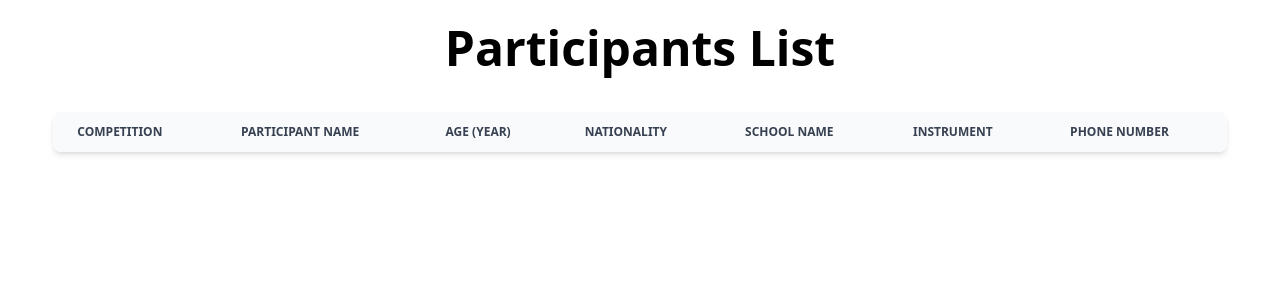
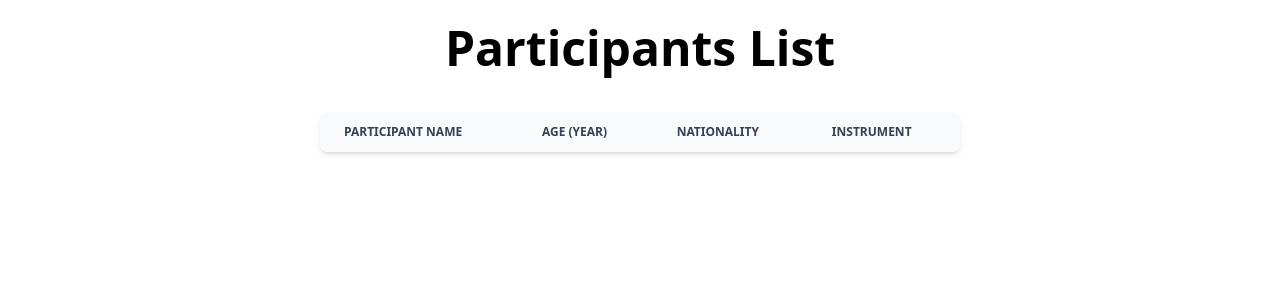
Before and after one commit to llOriginaljuonll/rosha_application, a Django app: template templates/participants/participant_list.html in a window 1280 px wide. Shown: the part 61-361 px from the top of the page. Run offline with Django 5.2, Linux system fonts and the light colour scheme; the template is opened without the code that fills it, so the values that code supplies are empty; parts of the project's set-up code (start-up, migrations or seed data) failed here and were passed over; some libraries are stand-ins or nearby versions.

Commit message:
create participant list for each competition

```diff
--- a/apps/participant/urls.py
+++ b/apps/participant/urls.py
@@ -4,6 +4,7 @@ from apps.participant import views
 app_name = 'participant'
 
 urlpatterns = [
+    path('<str:competition>', views.ParticipantListView.as_view(), name='list'),
     path('participant_list_all/', views.ParticipantListAllView.as_view(), name='list-all'),
     path('participant_detail/<int:pk>', views.ParticipandDetailView.as_view(), name='detail'),
     path('participant_form/<pk>', views.ParticipantFormView.as_view(), name='form'),
--- a/templates/participants/participant_list.html
+++ b/templates/participants/participant_list.html
@@ -1,15 +1,12 @@
 {% extends "base.html" %}
 
 {% block content %}
-    <div class="w-11/12 h-full my-6 content-center mx-auto">
+    <div class="w-6/12 h-full my-6 content-center mx-auto">
     <h1 class="text-5xl font-bold text-center">Participants List</h1>
     <div class="relative overflow-x-auto shadow-md sm:rounded-lg mt-10">
         <table class="w-full text-sm text-left rtl:text-right text-gray-500 dark:text-gray-400">
             <thead class="text-xs text-gray-700 uppercase bg-gray-50 dark:bg-gray-700 dark:text-gray-400">
                 <tr>
-                    <th scope="col" class="px-6 py-3">
-                        Competition
-                    </th>
                     <th scope="col" class="px-6 py-3">
                         Participant name
                     </th>
@@ -20,22 +17,13 @@
                         Nationality
                     </th>
                     <th scope="col" class="px-6 py-3">
-                        School name
-                    </th>
-                    <th scope="col" class="px-6 py-3">
                         Instrument
-                    </th>
-                    <th scope="col" class="px-6 py-3">
-                        Phone number
                     </th>
                 </tr>
             </thead>
             {% for participant in participants %}
                 <tbody>
-                    <tr class="bg-white font-medium border-b dark:bg-gray-800 dark:border-gray-700 dark:hover:bg-gray-600">
-                        <td class="px-6 py-4">
-                            {{ participant.competition.name }}
-                        </td>
+                    <tr class="bg-white font-medium border-b dark:bg-gray-800 dark:border-gray-700">
                         <td class="px-6 py-4 hover:bg-gray-50 cursor-pointer" onclick="location.href='{% url "participant:detail" participant.id %}'">
                             {{ participant.name }}
                         </td>
@@ -46,13 +34,13 @@
                             {{ participant.nationality }}
                         </td>
                         <td class="px-6 py-4">
-                            {{ participant.school }}
-                        </td>
-                        <td class="px-6 py-4">
                             {{ participant.instrument }}
                         </td>
-                        <td class="px-6 py-4">
-                            {{ participant.phone }}
+                        <td class="px-3 py-4 flex justify-center items-center gap-1 border-s border-gray-700 cursor-pointer" onclick="location.href='{% url "referee:form" participant.id %}'">
+                            Score
+                            <svg class="w-[17px] h-[17px] text-gray-800 dark:text-white" aria-hidden="true" xmlns="http://www.w3.org/2000/svg" width="24" height="24" fill="currentColor" viewBox="0 0 24 24">
+                                <path fill-rule="evenodd" d="M15.514 3.293a1 1 0 0 0-1.415 0L12.151 5.24a.93.93 0 0 1 .056.052l6.5 6.5a.97.97 0 0 1 .052.056L20.707 9.9a1 1 0 0 0 0-1.415l-5.193-5.193ZM7.004 8.27l3.892-1.46 6.293 6.293-1.46 3.893a1 1 0 0 1-.603.591l-9.494 3.355a1 1 0 0 1-.98-.18l6.452-6.453a1 1 0 0 0-1.414-1.414l-6.453 6.452a1 1 0 0 1-.18-.98l3.355-9.494a1 1 0 0 1 .591-.603Z" clip-rule="evenodd"/>
+                            </svg>
                         </td>
                     </tr>
                 </tbody>
```
Also changed, not shown: apps/participant/views.py (+8 -0 lines), templates/competition/competition_list.html (+5 -2 lines).
